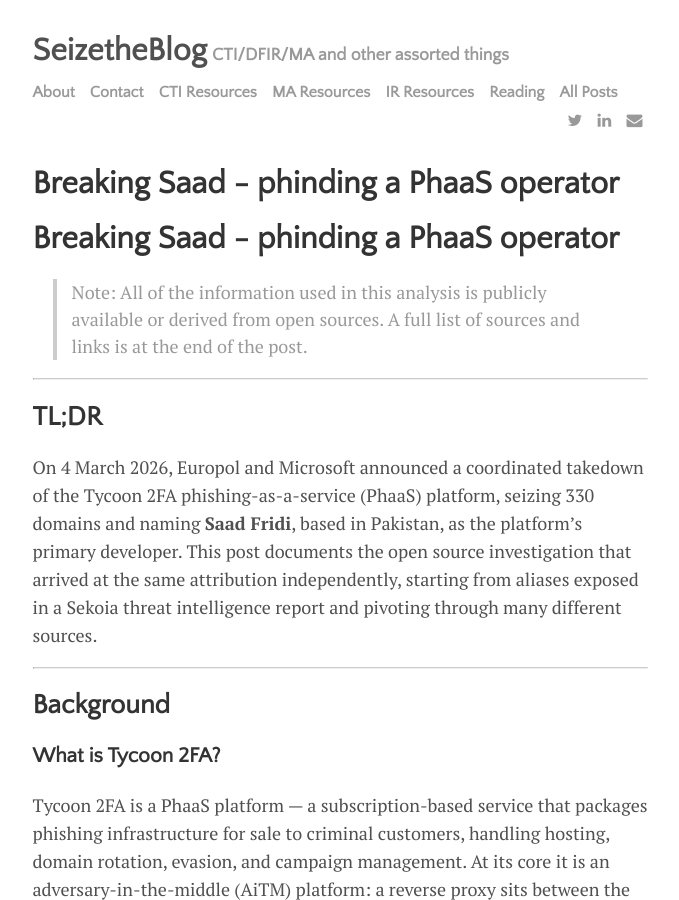
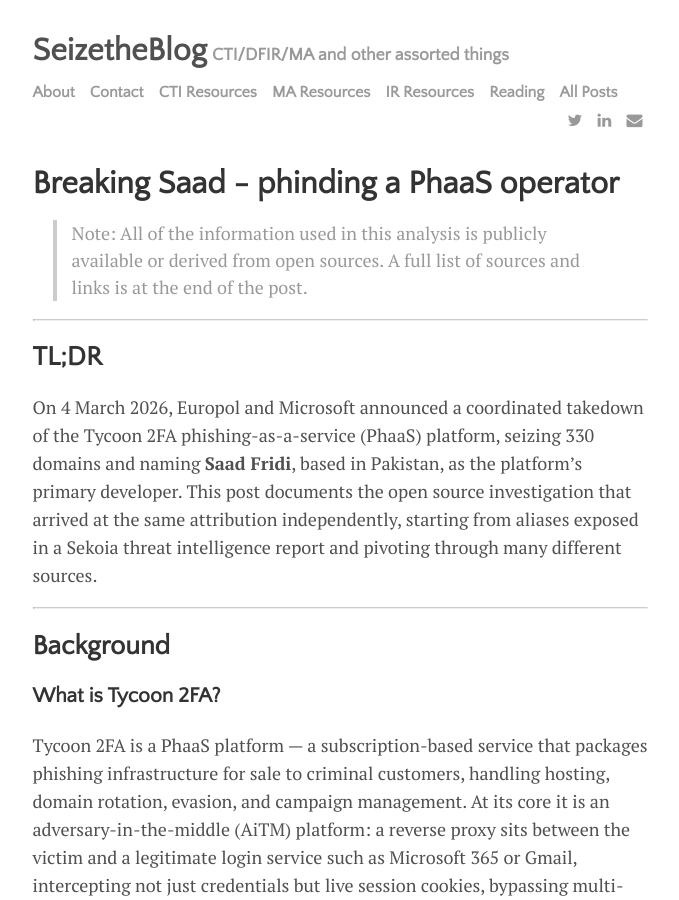
Before and after one commit to seizethecheese/seizethecheese.github.io, a Jekyll site: the page built from _posts/2026-03-05-tycoon-2fa-operator.md, in a window 1280 px wide and 900 px high. Shown: the whole window, without its empty margins (300-979 px from the left). Built offline with Jekyll 4.4.1, drawn with Linux system fonts in a browser that asks for light colours; some web fonts are replaced.

Commit message:
Remove duplicate heading from Tycoon 2FA operator post
Co-Authored-By: Claude Sonnet 4.6 <noreply@anthropic.com>

```diff
--- a/_posts/2026-03-05-tycoon-2fa-operator.md
+++ b/_posts/2026-03-05-tycoon-2fa-operator.md
@@ -3,8 +3,6 @@ layout: page
 title: Breaking Saad - phinding a PhaaS operator
 permalink: /tycoon-2fa-operator
 ---
-
-# Breaking Saad - phinding a PhaaS operator
 
 > Note: All of the information used in this analysis is publicly available or derived from open sources. A full list of sources and links is at the end of the post.
 
```
